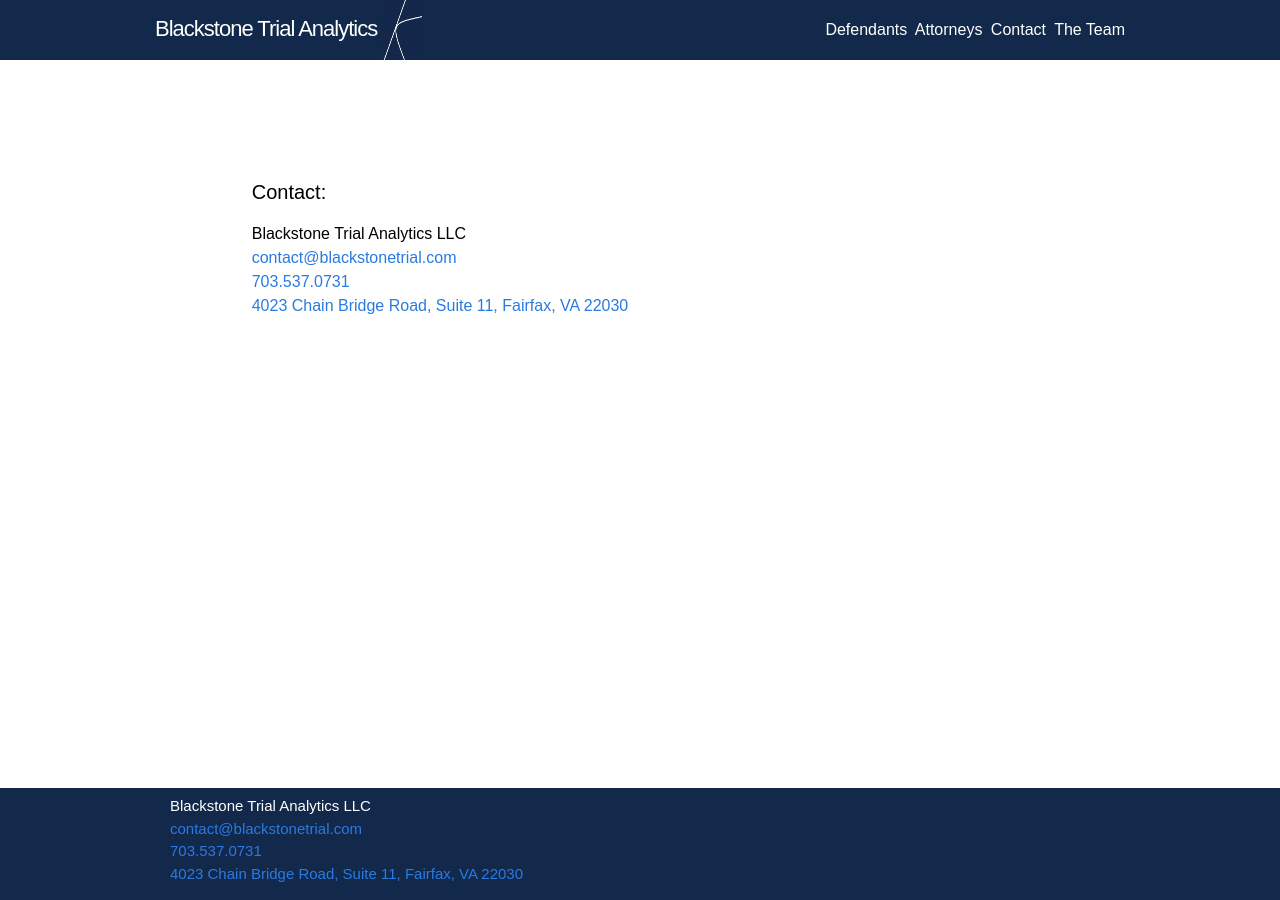
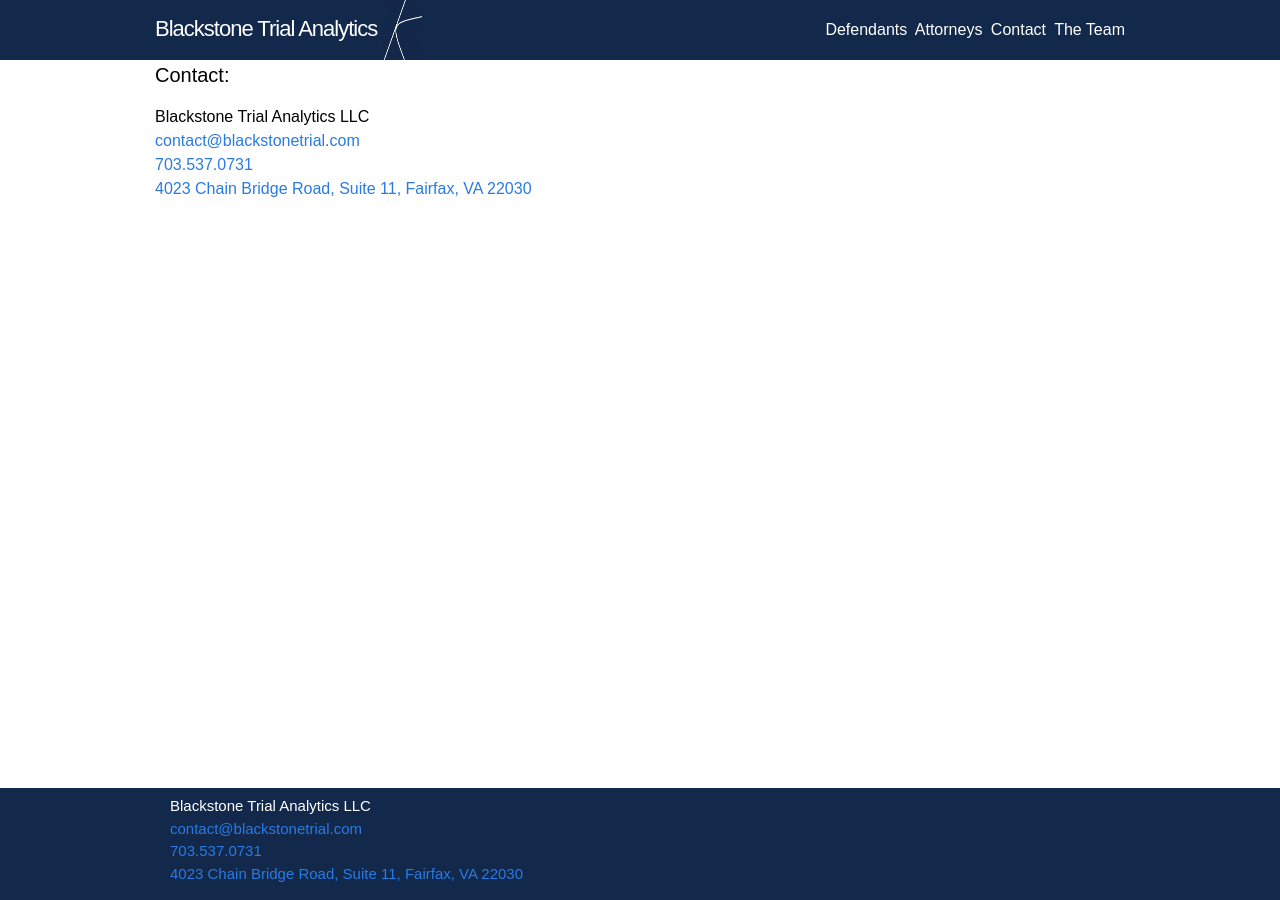
Before and after one commit to BlackstoneTrialAnalytics/BlackstoneTrialAnalytics.github.io, a Jekyll site: the page built from Contact/index.html, in a window 1280 px wide. Built offline with Jekyll 4.4.1, drawn with Linux system fonts in a browser that asks for light colours.

Commit message:
whoops, put awrapper only on splash page

```diff
--- a/_layouts/default.html
+++ b/_layouts/default.html
@@ -16,7 +16,11 @@
 
     <div class="page-content" >
 
+	{% if page.title == 'home' %}
       <div class="wrapper awrapper">
+	  {% else %}
+	  <div class="wrapper">
+	  {%endif%}
         {{ content }}
       </div>
     </div>
```
